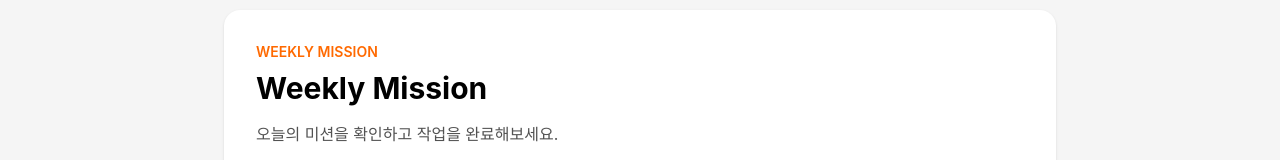
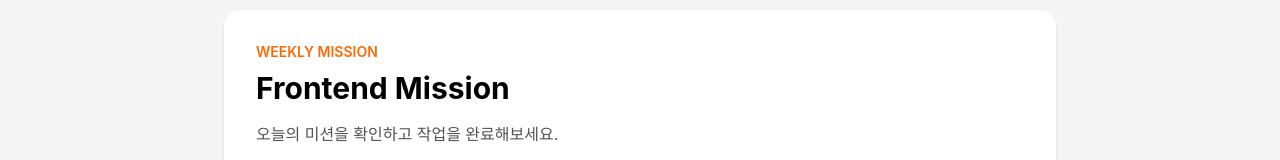
Before and after one commit to seoryeong9/likelion-git-assignment, a React (Vite) app: page / in a window 1280 px wide. Shown: the part 190-350 px from the top of the page. Built offline with nearby package versions, Linux system fonts and the light colour scheme.

Commit message:
feat: update mission title for frontend

```diff
--- a/src/components/MissionCard.jsx
+++ b/src/components/MissionCard.jsx
@@ -5,7 +5,7 @@ function MissionCard() {
           WEEKLY MISSION
         </p>
 
-        <h2 className="text-3xl font-bold">Weekly Mission</h2>
+        <h2 className="text-3xl font-bold">Frontend Mission</h2>
 
         <p className="mt-4 text-neutral-600">
           오늘의 미션을 확인하고 작업을 완료해보세요.
```
